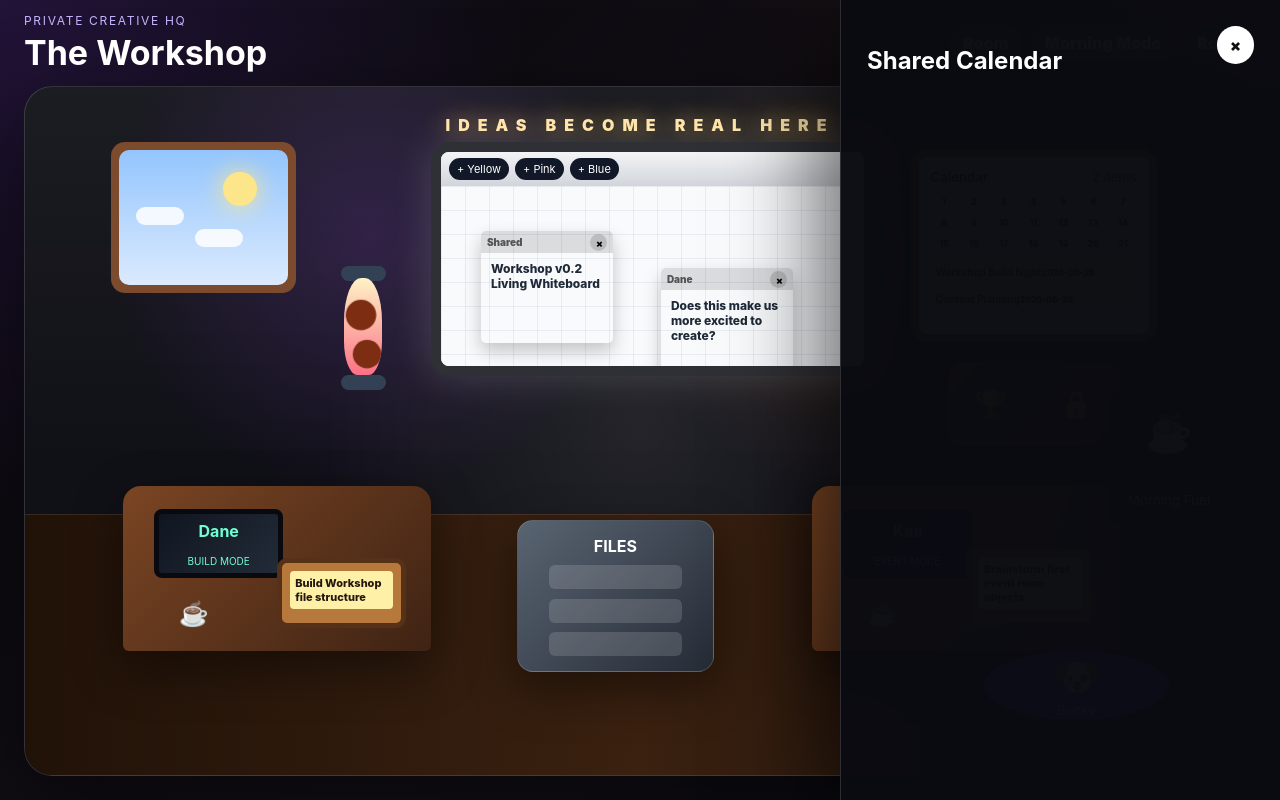
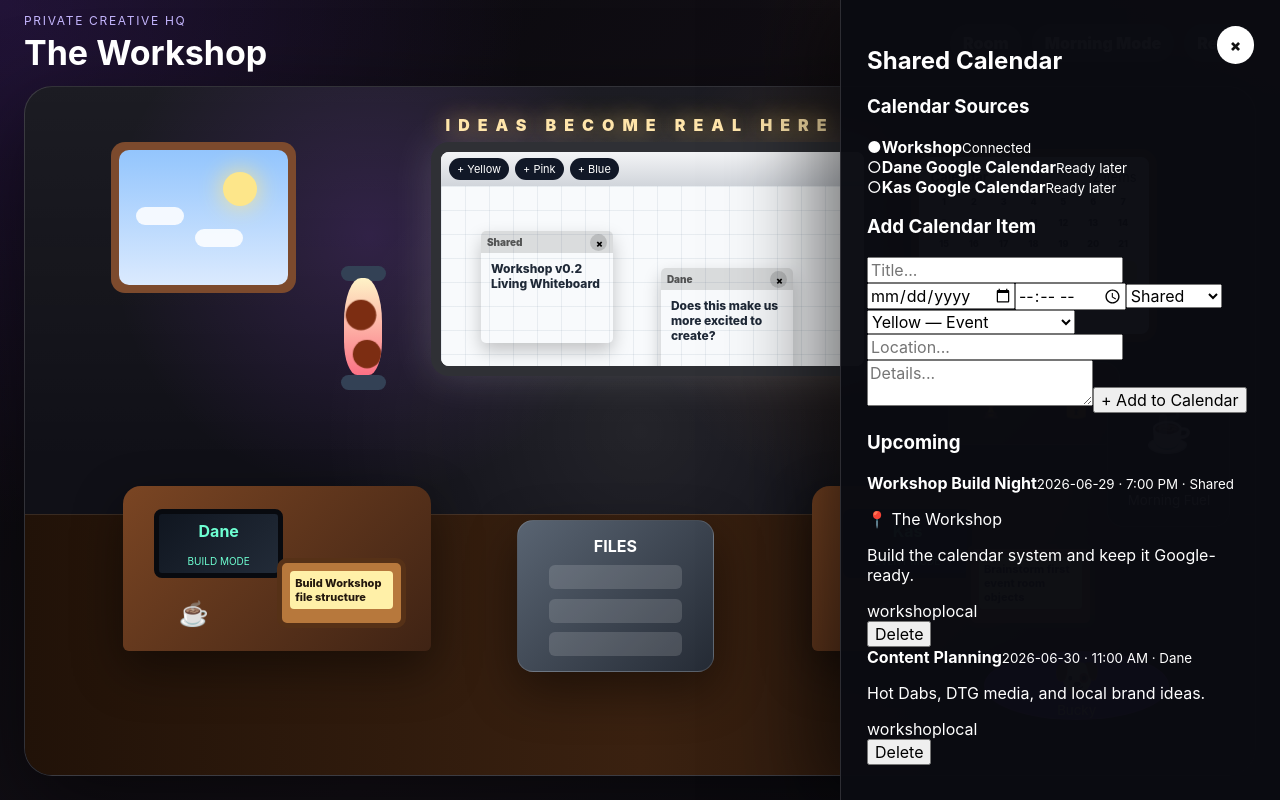
Before and after one commit to danechristensen21-prog/the-workshop, a React (Vite) app: page / in a window 1280 px wide. Both pictures are taken after a click on the button 1033 px from the left and 245 px from the top of the page. Built offline with nearby package versions, Linux system fonts and the light colour scheme.

Commit message:
Update SidePanel.jsx

```diff
--- a/src/components/SidePanel.jsx
+++ b/src/components/SidePanel.jsx
@@ -1,7 +1,14 @@
+import { useState } from "react";
 import { useWorkshop } from "../systems/workshop/WorkshopProvider";
 
 export default function SidePanel() {
-  const { workshop, closePanel, toggleTask } = useWorkshop();
+  const {
+    workshop,
+    closePanel,
+    toggleTask,
+    addCalendarEvent,
+    deleteCalendarEvent,
+  } = useWorkshop();
 
   if (!workshop.activePanel) return null;
 
@@ -16,10 +23,6 @@ export default function SidePanel() {
 
       <h2>{workshop.activePanel}</h2>
 
-      {workshop.activePanel === "Living Whiteboard" && (
-        <p>The whiteboard is now the main application surface.</p>
-      )}
-
       {workshop.activePanel === "Dane's Desk" && (
         <TaskList tasks={daneTasks} onToggle={toggleTask} />
       )}
@@ -28,24 +31,193 @@ export default function SidePanel() {
         <TaskList tasks={kasTasks} onToggle={toggleTask} />
       )}
 
+      {workshop.activePanel === "Shared Calendar" && (
+        <CalendarPanel
+          events={workshop.calendar?.events || []}
+          sources={workshop.calendar?.sources || []}
+          onAdd={addCalendarEvent}
+          onDelete={deleteCalendarEvent}
+        />
+      )}
+
+      {workshop.activePanel === "Record Player" && (
+        <div className="spotify-panel">
+          <p>Workshop music station.</p>
+
+          <iframe
+            className="spotify-embed"
+            src="https://open.spotify.com/embed/playlist/37i9dQZF1DX4sWSpwq3LiO?utm_source=generator"
+            width="100%"
+            height="352"
+            frameBorder="0"
+            allow="autoplay; clipboard-write; encrypted-media; fullscreen; picture-in-picture"
+            loading="lazy"
+            title="Spotify Playlist"
+          />
+        </div>
+      )}
+
       {workshop.activePanel === "Trophy Shelf" && (
         <div className="panel-list">
           {workshop.trophies.map((trophy) => (
             <div className="panel-card" key={trophy.id}>
-              <strong>{trophy.unlocked ? "🏆" : "🔒"} {trophy.title}</strong>
+              <strong>
+                {trophy.unlocked ? "🏆" : "🔒"} {trophy.title}
+              </strong>
             </div>
           ))}
         </div>
       )}
 
       {workshop.activePanel === "File Cabinet" && (
-        <p>Future home for images, documents, pitch decks, logos, and project files.</p>
+        <p>
+          Future home for Google Drive, images, documents, pitch decks, logos,
+          and project files.
+        </p>
       )}
 
       {workshop.activePanel === "Coffee Station" && (
-        <p>Future morning dashboard: weather, today’s focus, music, and creative warmup.</p>
+        <p>
+          Future morning dashboard: weather, today’s focus, music, and creative
+          warmup.
+        </p>
       )}
     </aside>
+  );
+}
+
+function CalendarPanel({ events, sources, onAdd, onDelete }) {
+  const [title, setTitle] = useState("");
+  const [date, setDate] = useState("");
+  const [time, setTime] = useState("");
+  const [owner, setOwner] = useState("Shared");
+  const [color, setColor] = useState("yellow");
+  const [location, setLocation] = useState("");
+  const [details, setDetails] = useState("");
+
+  const sortedEvents = [...events].sort((a, b) =>
+    `${a.date} ${a.time}`.localeCompare(`${b.date} ${b.time}`)
+  );
+
+  function handleSubmit(event) {
+    event.preventDefault();
+
+    if (!title.trim() || !date) return;
+
+    onAdd({
+      title: title.trim(),
+      date,
+      time,
+      owner,
+      color,
+      location: location.trim(),
+      details: details.trim(),
+    });
+
+    setTitle("");
+    setDate("");
+    setTime("");
+    setOwner("Shared");
+    setColor("yellow");
+    setLocation("");
+    setDetails("");
+  }
+
+  return (
+    <div className="calendar-panel">
+      <div className="calendar-sources">
+        <h3>Calendar Sources</h3>
+
+        {sources.map((source) => (
+          <div className="calendar-source-pill" key={source.id}>
+            <span>{source.connected ? "●" : "○"}</span>
+            <strong>{source.name}</strong>
+            <small>{source.connected ? "Connected" : "Ready later"}</small>
+          </div>
+        ))}
+      </div>
+
+      <form className="calendar-form" onSubmit={handleSubmit}>
+        <h3>Add Calendar Item</h3>
+
+        <input
+          value={title}
+          placeholder="Title..."
+          onChange={(event) => setTitle(event.target.value)}
+        />
+
+        <input
+          type="date"
+          value={date}
+          onChange={(event) => setDate(event.target.value)}
+        />
+
+        <input
+          type="time"
+          value={time}
+          onChange={(event) => setTime(event.target.value)}
+        />
+
+        <select value={owner} onChange={(event) => setOwner(event.target.value)}>
+          <option>Dane</option>
+          <option>Kas</option>
+          <option>Shared</option>
+          <option>Hannah B</option>
+        </select>
+
+        <select value={color} onChange={(event) => setColor(event.target.value)}>
+          <option value="yellow">Yellow — Event</option>
+          <option value="green">Green — Work Schedule</option>
+          <option value="blue">Blue — Meeting</option>
+          <option value="pink">Pink — Content</option>
+          <option value="purple">Purple — Personal</option>
+        </select>
+
+        <input
+          value={location}
+          placeholder="Location..."
+          onChange={(event) => setLocation(event.target.value)}
+        />
+
+        <textarea
+          value={details}
+          placeholder="Details..."
+          onChange={(event) => setDetails(event.target.value)}
+        />
+
+        <button type="submit">+ Add to Calendar</button>
+      </form>
+
+      <div className="calendar-panel-list">
+        <h3>Upcoming</h3>
+
+        {sortedEvents.map((event) => (
+          <div
+            className={`calendar-panel-card calendar-panel-card--${event.color}`}
+            key={event.id}
+          >
+            <strong>{event.title}</strong>
+
+            <small>
+              {event.date}
+              {event.time && ` · ${event.time}`} · {event.owner}
+            </small>
+
+            {event.location && <p>📍 {event.location}</p>}
+            {event.details && <p>{event.details}</p>}
+
+            <div className="calendar-card-meta">
+              <span>{event.source}</span>
+              <span>{event.syncStatus}</span>
+            </div>
+
+            <button type="button" onClick={() => onDelete(event.id)}>
+              Delete
+            </button>
+          </div>
+        ))}
+      </div>
+    </div>
   );
 }
 
```
